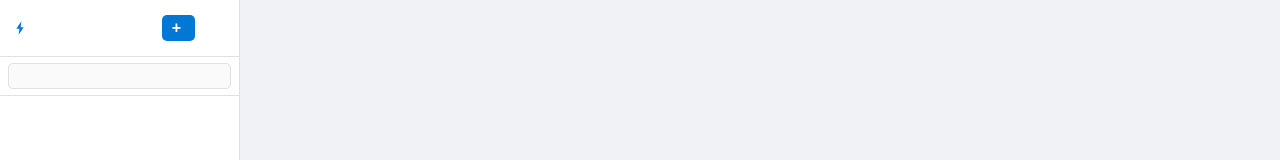
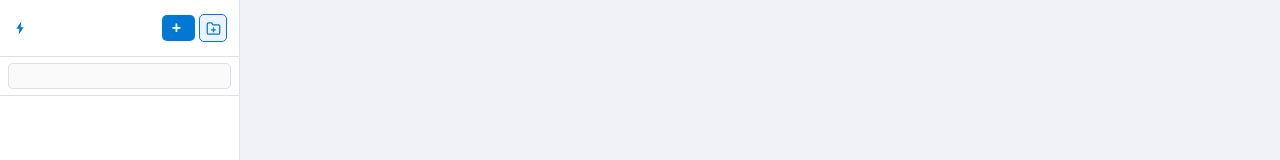
Before and after one commit to ManuelFurrer/thunderbird_quicksteps, a website with bundled scripts: page src/options/options.html in a window 1280 px wide. In both pictures the pointer is over the button 213 px from the left and 28 px from the top of the page. Shown: the top 160 px of the page. Built offline with nearby package versions, Linux system fonts and the light colour scheme.

Commit message:
fix add folder button not visible on light mode

```diff
--- a/src/options/options.css
+++ b/src/options/options.css
@@ -1009,8 +1009,8 @@ button:disabled {
   width: 28px;
   height: 28px;
   background: transparent;
-  color: rgba(255, 255, 255, 0.75);
-  border: 1px solid rgba(255, 255, 255, 0.3);
+  color: var(--text-muted);
+  border: 1px solid var(--border);
   border-radius: 5px;
   cursor: pointer;
   padding: 0;
@@ -1022,9 +1022,9 @@ button:disabled {
 }
 
 #btn-new-folder:hover {
-  background: rgba(255, 255, 255, 0.15);
-  color: white;
-  border-color: rgba(255, 255, 255, 0.5);
+  background: var(--step-item-hover);
+  color: var(--accent);
+  border-color: var(--accent);
 }
 
 .folder-wrapper {
```
